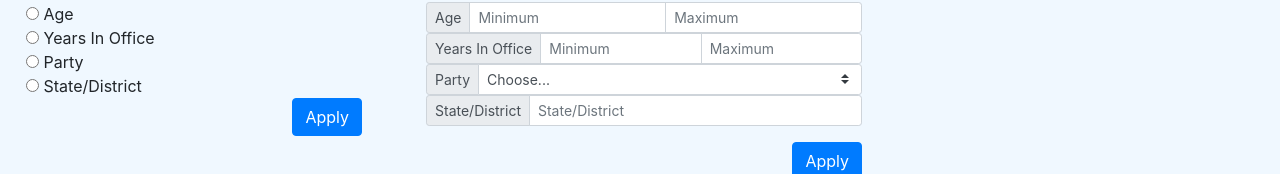
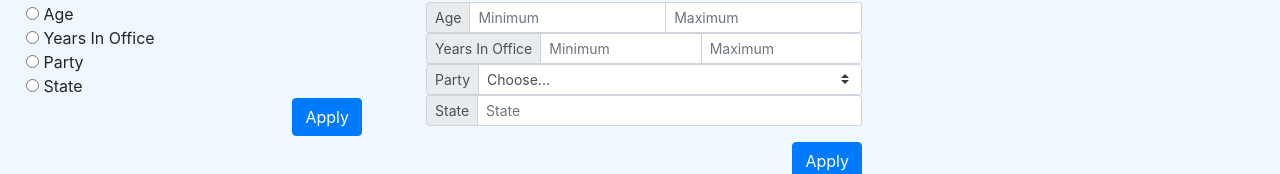
Before and after one commit to nithinp300/FoodMeOnce, a React (Create React App) app in the folder frontend/: page /Representatives in a window 1280 px wide. Shown: the part 160-334 px from the top of the page. Built offline with nearby package versions, Linux system fonts and the light colour scheme; no server answers.

Commit message:
sorting error fix

```diff
--- a/frontend/src/components/Representatives/Representative.js
+++ b/frontend/src/components/Representatives/Representative.js
@@ -2,19 +2,35 @@ import React from "react";
 import "./css/Representative.css";
 
 function Representative(props) {
-
   return (
-    <div className="card text-white bg-dark mb-3" style={{width: "17rem", marginRight: ".5rem"}}>
-            <img src={props.image} className="card-img-top" style ={{ height: "20rem",  objectFit: "cover"}} alt="Card Background"/>
-            <div className="card-body">
-              <h5 className="card-title">{props.name}</h5>
-              <p className="card-title" style = {{}}>Age: {props.age}</p>
-              <p className="card-title" style = {{}}>Years in office: {props.yearsInOffice}</p>
-              <p className="card-title" style = {{}}>Party: {props.party}</p>
-              <p className="card-title" style = {{}}>State: {props.stateDistrict}</p>
-              <p className="card-title" style = {{}}>District: {props.district}</p>
-
-            </div>
+    <div
+      className="card text-white bg-dark mb-3"
+      style={{ width: "17rem", marginRight: ".5rem" }}
+    >
+      <img
+        src={props.image}
+        className="card-img-top"
+        style={{ height: "20rem", objectFit: "cover" }}
+        alt="Card Background"
+      />
+      <div className="card-body">
+        <h5 className="card-title">{props.name}</h5>
+        <p className="card-title" style={{}}>
+          Age: {props.age}
+        </p>
+        <p className="card-title" style={{}}>
+          Years in office: {props.yearsInOffice}
+        </p>
+        <p className="card-title" style={{}}>
+          Party: {props.party}
+        </p>
+        <p className="card-title" style={{}}>
+          State: {props.state}
+        </p>
+        <p className="card-title" style={{}}>
+          District: {props.district}
+        </p>
+      </div>
     </div>
   );
 }
--- a/frontend/src/components/Representatives/RepresentativeSortFilter.js
+++ b/frontend/src/components/Representatives/RepresentativeSortFilter.js
@@ -70,11 +70,11 @@ class representativeSortFilter extends Component {
               <div>
                 <input
                   type="radio"
-                  name="stateDistrict"
-                  checked={this.state.sort.name === "stateDistrict"}
+                  name="state"
+                  checked={this.state.sort.name === "state"}
                   onChange={this.handleSort}
                 />{" "}
-                State/District
+                State
               </div>
               <div className="d-flex justify-content-end">
                 <button className="btn btn-primary">Apply</button>
@@ -152,16 +152,16 @@ class representativeSortFilter extends Component {
               <div className="input-group input-group-sm">
                 <div className="input-group-prepend">
                   <span className="input-group-text" id="">
-                    State/District
+                    State
                   </span>
                 </div>
                 <input
                   type="text"
                   className="form-control"
-                  name="stateDistrict"
+                  name="state"
                   onChange={this.handleFilter}
-                  value={this.state.filter.stateDistrict}
-                  placeholder="State/District"
+                  value={this.state.filter.state}
+                  placeholder="State"
                 />
               </div>
               <div className="d-flex mt-3 justify-content-end">
--- a/frontend/src/components/Representatives/index.js
+++ b/frontend/src/components/Representatives/index.js
@@ -89,7 +89,7 @@ class Representatives extends Component {
               age={this.getAge(representative.date_of_birth)}
               yearsInOffice={representative.seniority}
               party={this.getParty(representative.party)}
-              stateDistrict={representative.state}
+              state={representative.state}
               district={representative.district}
             />
           </a>
```
